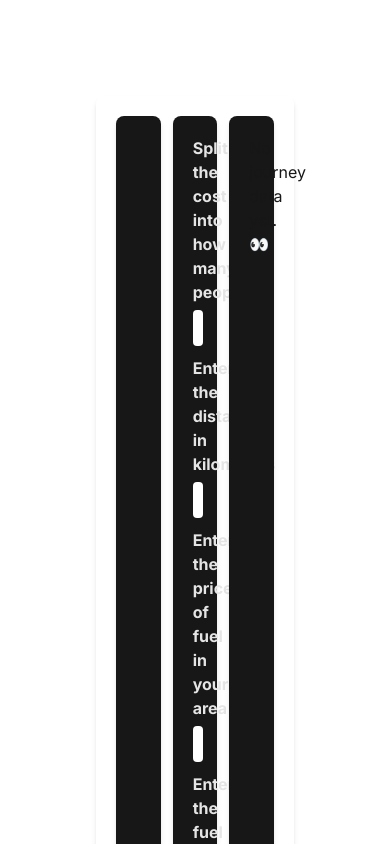
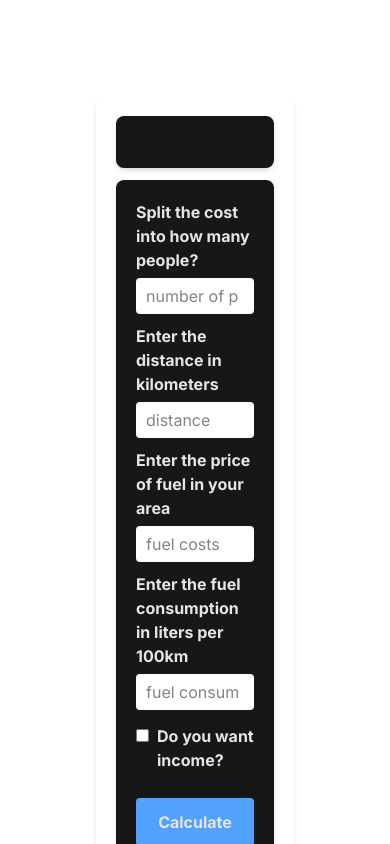
Before and after one commit to Efkey2137/fuel-mate, a Next.js app: page / in a window 390 px wide. Shown: the top 844 px of the page. Built offline with nearby package versions, Linux system fonts and the light colour scheme.

Commit message:
Update grid layout in Homepage component for responsive design

```diff
--- a/app/page.tsx
+++ b/app/page.tsx
@@ -35,7 +35,7 @@ const handleCalculate = (data: any) => {
         <p className="text-lg text-neutral-700 mb-8 hidden md:block">
           Fuel Mate is a web app that helps you split fuel costs with your friends.
         </p>
-        <div className="shadow-md rounded-lg p-5 pb-8 w-full min-h-130 grid grid-cols-3 gap-3 justify-items-center-safe items-start">
+        <div className="shadow-md rounded-lg p-5 pb-8 w-full min-h-130 grid xl:grid-cols-3 gap-3 justify-items-center-safe items-start">
 
           <History/>
           <Form onSubmitData={handleCalculate}/>
```
